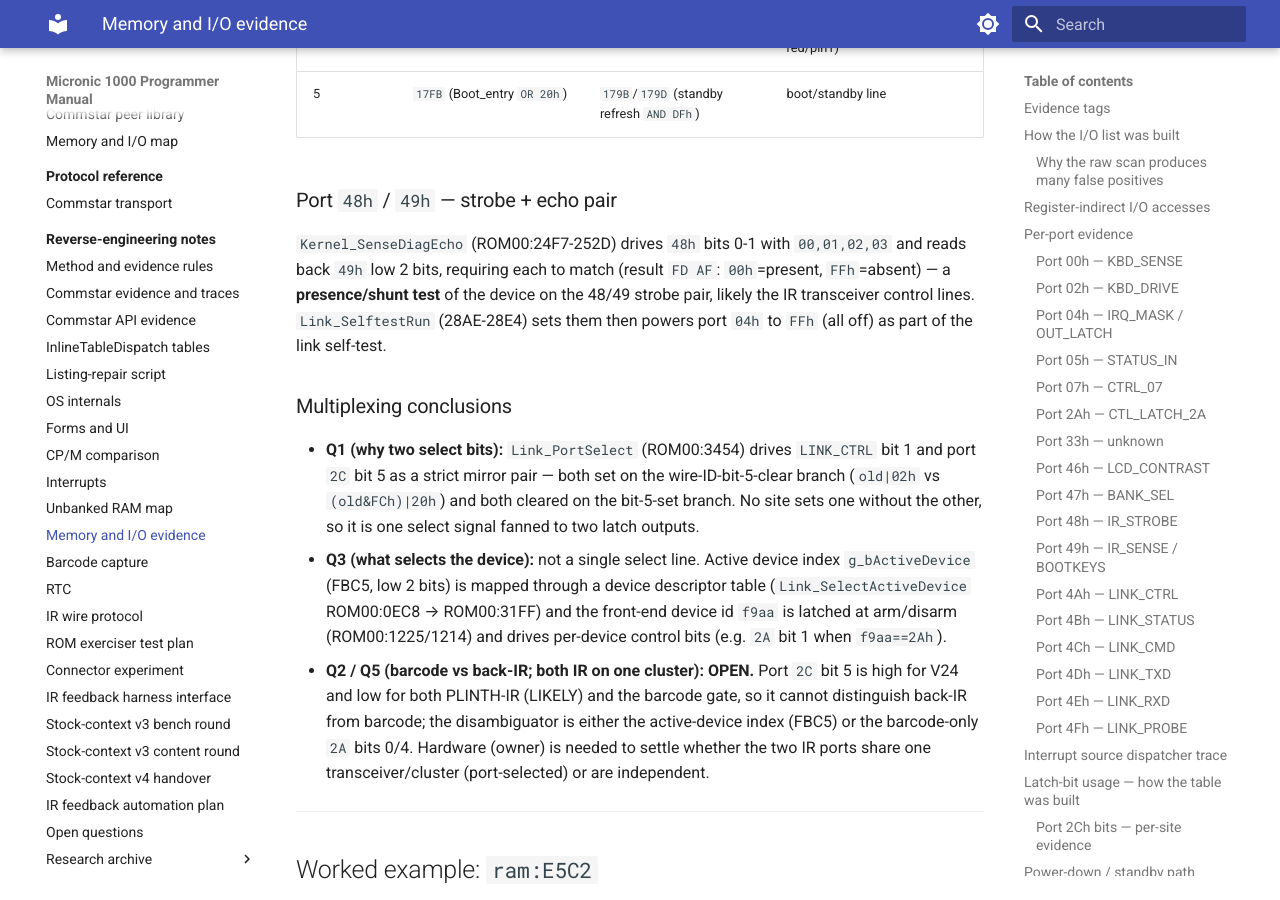
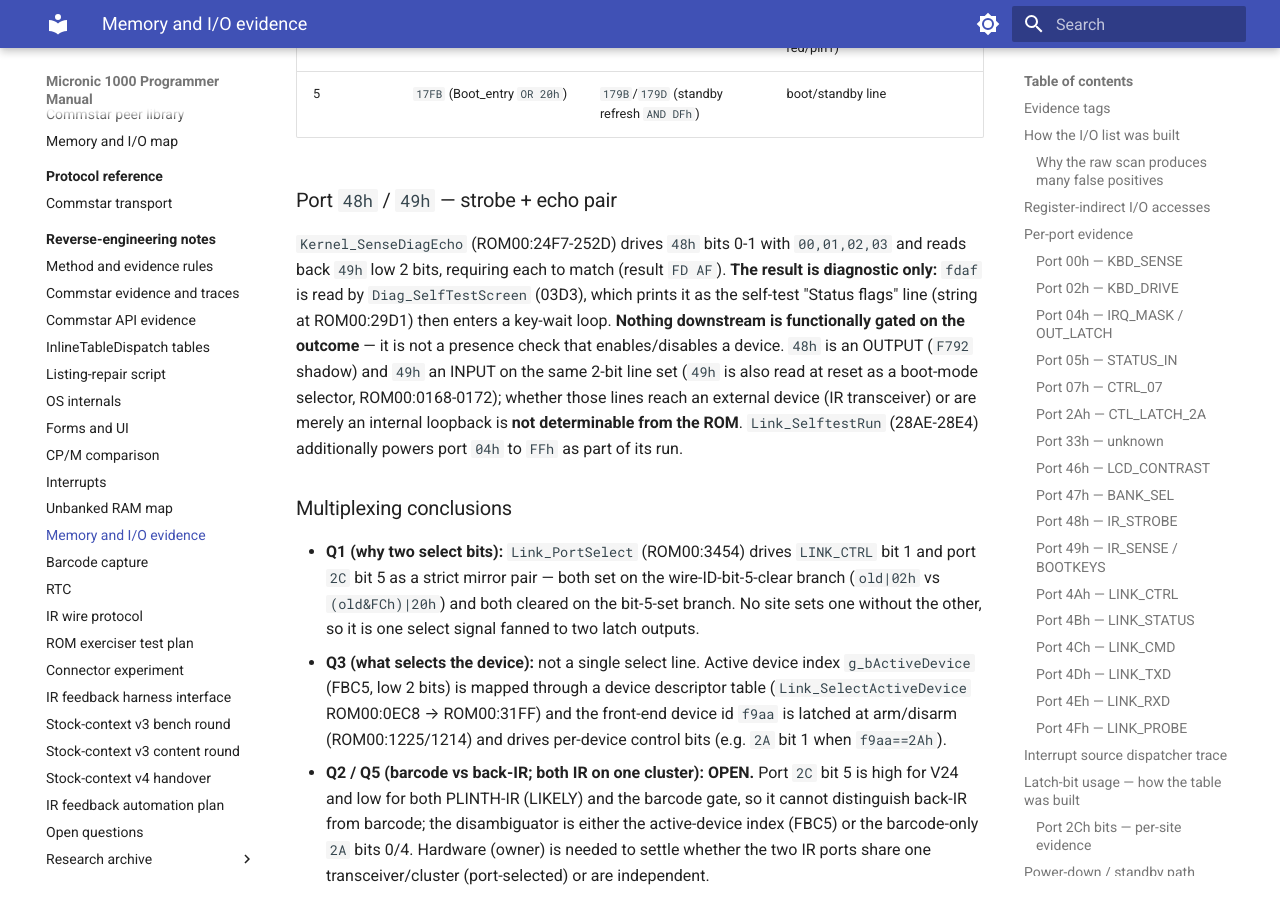
Before and after one commit to philpem/micronic1000, an MkDocs documentation site: the page built from doc/re-notes/memory-and-io-evidence.md, in a window 1280 px wide and 900 px high, scrolled down 9026 px. Built offline with MkDocs 1.6.1 and Material for MkDocs 9.7.7, drawn with Linux system fonts in a browser that asks for light colours.

Commit message:
docs: correct 48h/49h self-test characterization
The 48h/49h drive-readback compare is a diagnostic self-test only:
its result (fdaf) is read by Diag_SelfTestScreen and displayed as the
'Status flags' line, then a key-wait loop. Nothing downstream is
functionally gated on it, and whether the lines reach an external
device or are an internal loopback is not determinable from the ROM.
Drop the overstated 'presence test' language.

```diff
--- a/doc/re-notes/memory-and-io-evidence.md
+++ b/doc/re-notes/memory-and-io-evidence.md
@@ -354,10 +354,16 @@ owned by one routine.
 
 `Kernel_SenseDiagEcho` (ROM00:24F7-252D) drives `48h` bits 0-1 with
 `00,01,02,03` and reads back `49h` low 2 bits, requiring each to match
-(result `FD AF`: `00h`=present, `FFh`=absent) — a **presence/shunt test**
-of the device on the 48/49 strobe pair, likely the IR transceiver
-control lines. `Link_SelftestRun` (28AE-28E4) sets them then powers port
-`04h` to `FFh` (all off) as part of the link self-test.
+(result `FD AF`). **The result is diagnostic only:** `fdaf` is read by
+`Diag_SelfTestScreen` (03D3), which prints it as the self-test
+"Status flags" line (string at ROM00:29D1) then enters a key-wait loop.
+**Nothing downstream is functionally gated on the outcome** — it is not
+a presence check that enables/disables a device. `48h` is an OUTPUT
+(`F792` shadow) and `49h` an INPUT on the same 2-bit line set (`49h` is
+also read at reset as a boot-mode selector, ROM00:0168-0172); whether
+those lines reach an external device (IR transceiver) or are merely an
+internal loopback is **not determinable from the ROM**. `Link_SelftestRun`
+(28AE-28E4) additionally powers port `04h` to `FFh` as part of its run.
 
 ### Multiplexing conclusions
 
```
